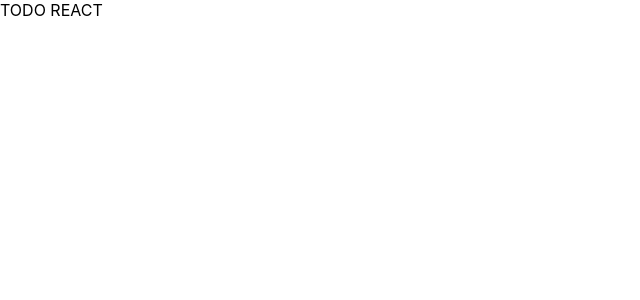
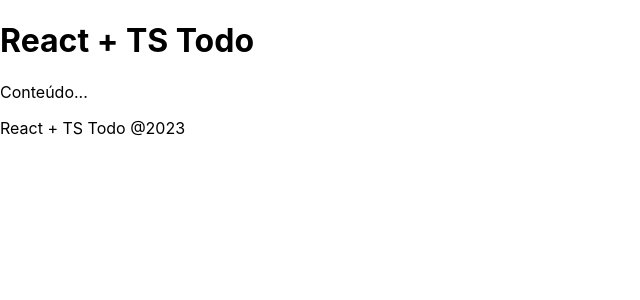
Before and after one commit to lanaiconceicao/course-typescript, a React (Create React App) app in the folder 12_todo_react-ts/: page / in a window 1280 px wide. Shown: the top 300 px of the page, without its empty margins (0-640 px from the left). Built offline with nearby package versions, Linux system fonts and the light colour scheme; the HTML template or start-up script is replaced by a standard one.

Commit message:
feat(header, footer): create a minumum header and footer

```diff
--- a/12_todo_react-ts/src/App.tsx
+++ b/12_todo_react-ts/src/App.tsx
@@ -1,9 +1,15 @@
 import React from 'react';
+
+// components
+import { Footer } from './components/Footer';
+import { Header } from './components/Header';
 
 function App() {
   return (
     <div>
-      TODO REACT
+      <Header />
+      <section>Conteúdo...</section>
+      <Footer />
     </div>
   );
 }
--- /dev/null
+++ b/12_todo_react-ts/src/components/Footer.tsx
@@ -0,0 +1,11 @@
+import React from 'react';
+
+export function Footer () {
+  return (
+    <footer>
+      <p>
+        <span>React + TS Todo</span> @2023
+      </p>
+    </footer>
+  );
+}
--- /dev/null
+++ b/12_todo_react-ts/src/components/Header.tsx
@@ -0,0 +1,9 @@
+import React from 'react';
+
+export function Header () {
+  return (
+    <header>
+      <h1>React + TS Todo</h1>
+    </header>
+  );
+}
```
